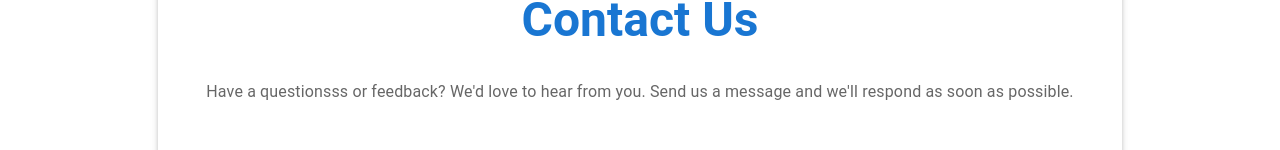
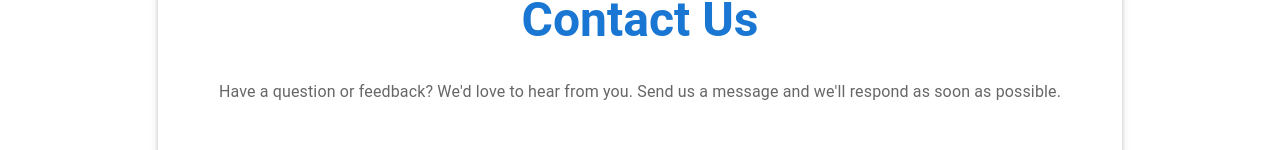
Before and after one commit to shubhamkummarrr/Project-E-com, a React app in the folder frontend/: page /contact in a window 1280 px wide. Shown: the part 128-278 px from the top of the page. Built offline with nearby package versions, Linux system fonts and the light colour scheme; the HTML template or start-up script is replaced by a standard one.

Commit message:
checking the CICD

```diff
--- a/frontend/src/components/pages/Contact.jsx
+++ b/frontend/src/components/pages/Contact.jsx
@@ -34,7 +34,7 @@ const Contact = () => {
             Contact Us
           </Typography>
           <Typography variant="body1" sx={{ mb: 4, textAlign: 'center', color: 'text.secondary' }}>
-            Have a questionsss or feedback? We'd love to hear from you. Send us a message and we'll respond as soon as possible.
+            Have a question or feedback? We'd love to hear from you. Send us a message and we'll respond as soon as possible.
           </Typography>
 
           <Box component="form" onSubmit={handleSubmit} noValidate>
```
